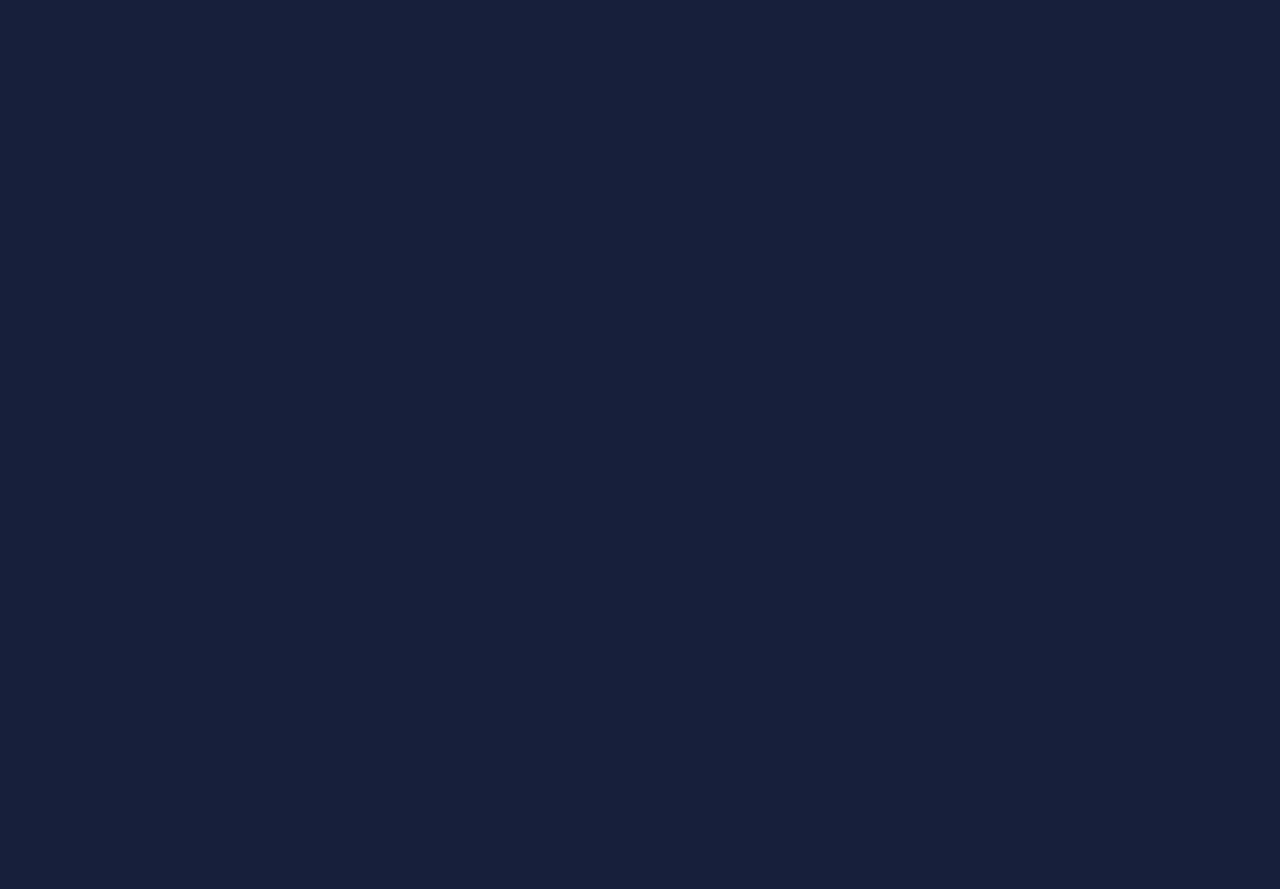
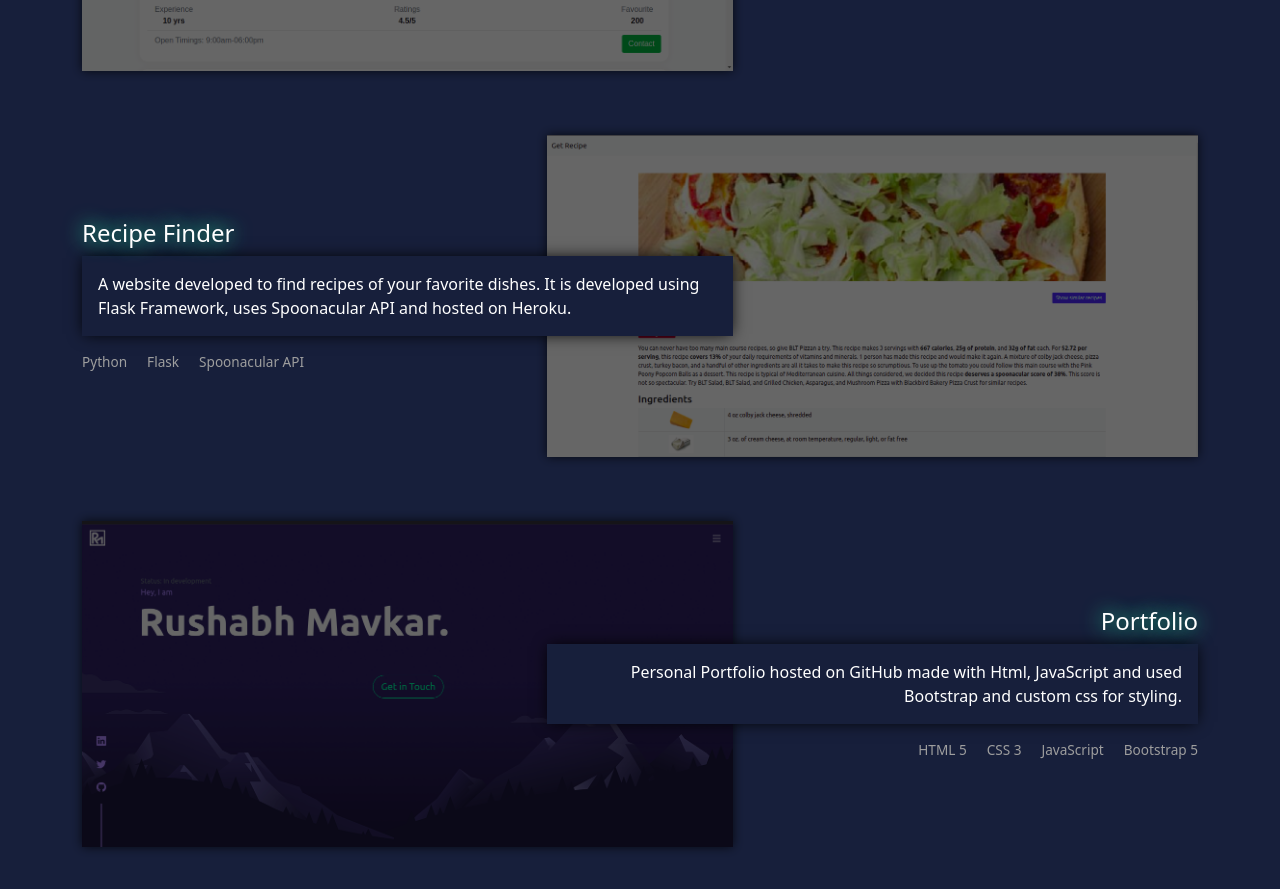
Before and after one commit to RushabhMavkar/rushabhmavkar.github.io, an Angular app: page / in a window 1280 px wide. Shown: the part 1440-2329 px from the top of the page. Before the commit the page ends 1063 px from the top, so only its background shows below. Built offline with nearby package versions, Linux system fonts and the light colour scheme.

Commit message:
NEW : Added data for Projects component

```diff
--- a/src/app/portfolio/projects/projects.component.css
+++ b/src/app/portfolio/projects/projects.component.css
@@ -0,0 +1,116 @@
+.project img {
+  width: 100%;
+  filter: brightness(0.4);
+  grid-area: 1 / 1 / 1 / 8;
+  position: relative;
+  z-index: 1;
+  grid-column: 1/8;
+  box-shadow: 0 0 10px 0px var(--main-color-dark);
+}
+
+.project-inverse img {
+  grid-column: 6/-1;
+}
+
+.project {
+  position: relative;
+  display: grid;
+  grid-template-columns: repeat(12, 1fr);
+  -webkit-box-align: center;
+  align-items: center;
+  margin-top: 4rem;
+}
+
+.project-info {
+  grid-column: 6 / -1;
+  grid-row: 1;
+  z-index: 9;
+  text-align: end;
+}
+
+.project-inverse .project-info {
+  grid-column: 1/8;
+  text-align: left;
+}
+
+.project-tech {
+  list-style: none;
+  display: flex;
+  padding: 0;
+  justify-content: flex-end;
+  flex-wrap: wrap;
+  font-size: 0.85rem;
+  margin-top: auto;
+  margin-bottom: 0;
+}
+
+.project-tech li {
+  margin-right: 20px;
+  color: #9e9e9e;
+}
+
+.project-inverse .project-tech {
+  justify-content: flex-start;
+}
+
+.project-description {
+  background: var(--main-color);
+  padding: 1rem;
+  box-shadow: 0 0 15px -2px black;
+}
+
+.project-tech li {
+  margin-right: 0;
+  margin-left: 20px;
+}
+
+.project-inverse .project-tech li {
+  margin-right: 20px;
+  margin-left: 0px;
+}
+
+#project-container {
+  display: flex;
+  flex-direction: column;
+  align-items: center;
+  margin-bottom: 5.5rem;
+}
+
+.project-title {
+  text-shadow: 0 0 20px var(--accent-light-color);
+}
+
+.project-title a {
+  text-decoration: none;
+  color: inherit;
+}
+
+@media (max-width: 720px) {
+  .project img {
+    grid-column: 1/-1;
+  }
+
+  .project-title {
+    margin-top: auto;
+  }
+
+  .project-description {
+    background: none;
+    box-shadow: none;
+  }
+
+  .project-info {
+    display: flex;
+    flex-direction: column;
+    text-align: center !important;
+    grid-column: 1 / -1 !important;
+    background: rgb(23 31 59 / 25%);
+    height: 100%;
+  }
+
+  .project-tech {
+    justify-content: center !important;
+    margin-bottom: auto;
+    margin-top: 0;
+  }
+}
--- a/src/app/portfolio/projects/projects.component.html
+++ b/src/app/portfolio/projects/projects.component.html
@@ -1 +1,65 @@
-<p>projects works!</p>
+<div class="container mt-5">
+  <h2 class="display-6 title-border">Projects I have worked on.</h2>
+
+  <div id="project-container">
+    <div class="project">
+      <img src="../../../assets/projects/legl.png" alt="Lawyer Finder Image" />
+      <div class="project-info">
+        <h4 class="project-title">
+          <a href="https://legl.herokuapp.com/"> Lawyer Finder </a>
+        </h4>
+        <p class="project-description">
+          A platform to find the best lawyer in area. It is developed using
+          Django and hosted on Heroku.
+        </p>
+        <ul class="project-tech">
+          <li>Python</li>
+          <li>Django</li>
+          <li>Indian PostOffice API</li>
+          <li>Google Maps API</li>
+        </ul>
+      </div>
+    </div>
+
+    <div class="project project-inverse">
+      <img src="../../../assets/projects/recipe.png" alt="Recipe Site Image" />
+      <div class="project-info">
+        <h4 class="project-title">
+          <a target="_blank" href="https://get-recipe.herokuapp.com/">
+            Recipe Finder
+          </a>
+        </h4>
+        <p class="project-description">
+          A website developed to find recipes of your favorite dishes. It is
+          developed using Flask Framework, uses Spoonacular API and hosted on
+          Heroku.
+        </p>
+        <ul class="project-tech">
+          <li>Python</li>
+          <li>Flask</li>
+          <li>Spoonacular API</li>
+        </ul>
+      </div>
+    </div>
+
+    <div class="project">
+      <img
+        src="../../../assets/projects/portfolio.png"
+        alt="Personal Portfolio Image"
+      />
+      <div class="project-info">
+        <h4 class="project-title">Portfolio</h4>
+        <p class="project-description">
+          Personal Portfolio hosted on GitHub made with Html, JavaScript and
+          used Bootstrap and custom css for styling.
+        </p>
+        <ul class="project-tech">
+          <li>HTML 5</li>
+          <li>CSS 3</li>
+          <li>JavaScript</li>
+          <li>Bootstrap 5</li>
+        </ul>
+      </div>
+    </div>
+  </div>
+</div>
```
